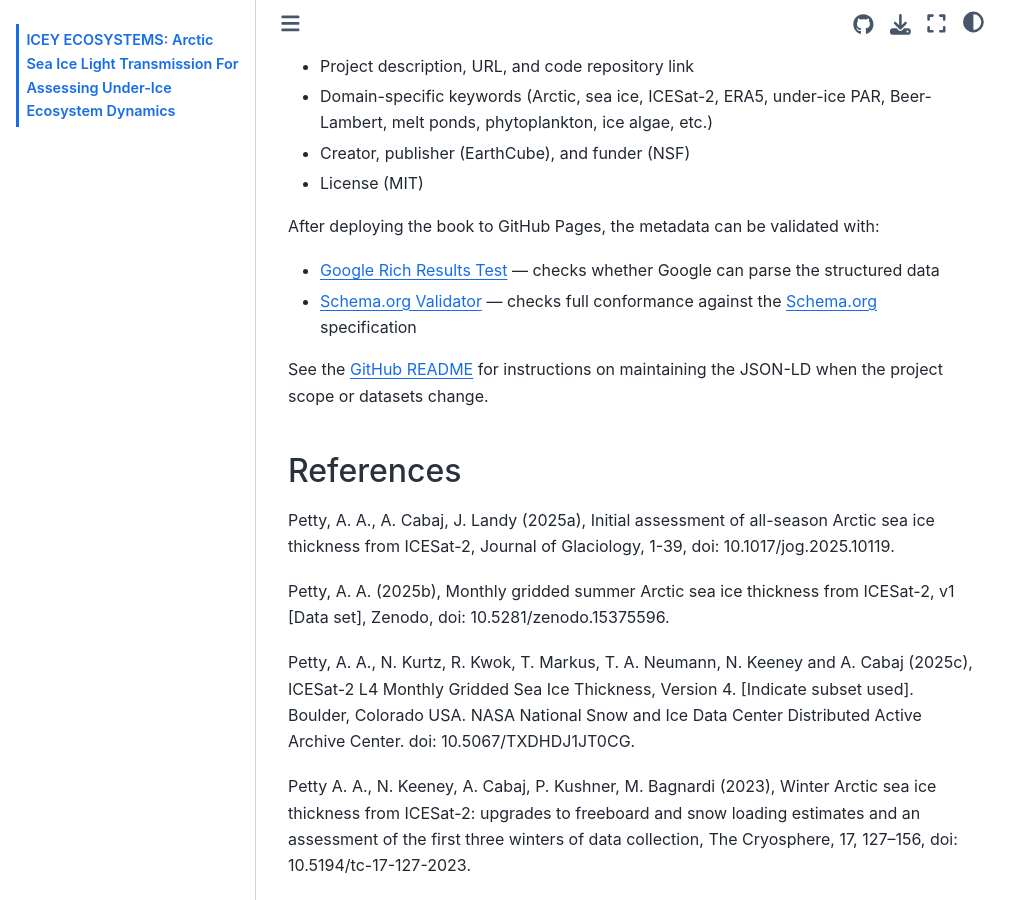
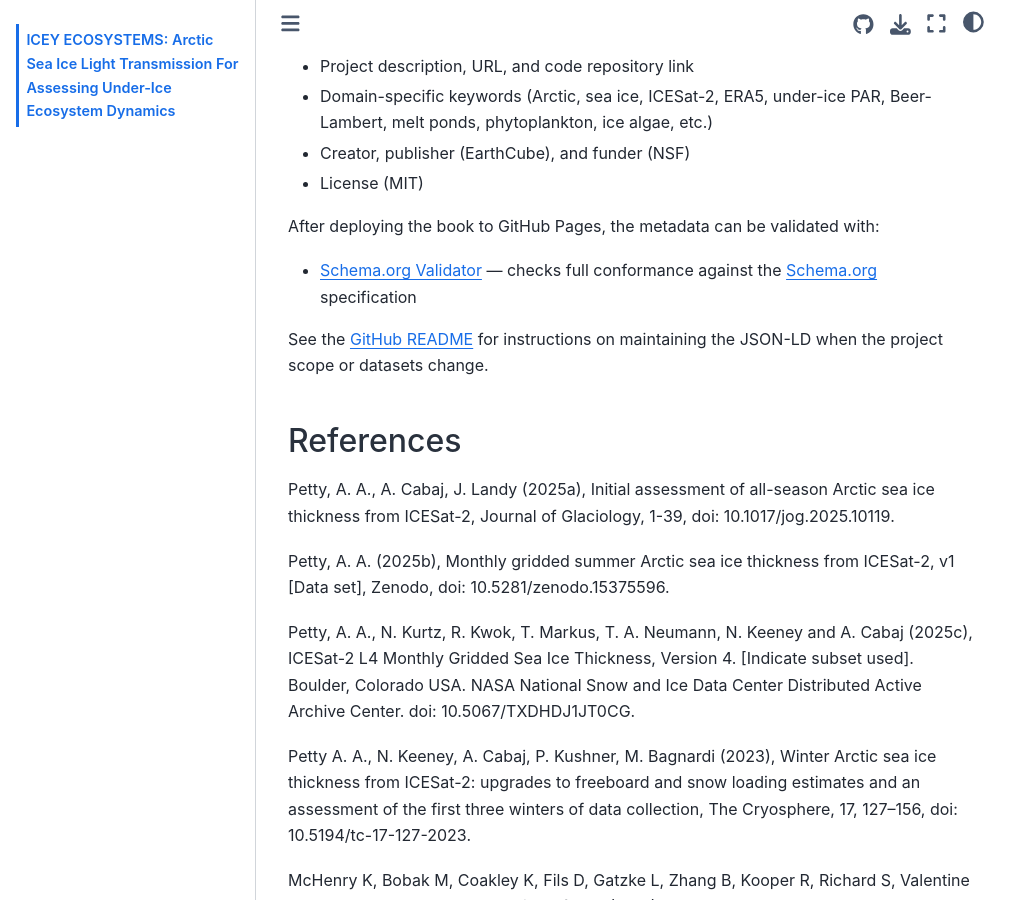
Before and after one commit to akpetty/icey_ecosystems, a Jupyter Book: the page built from content/0_home.md, in a window 1280 px wide and 900 px high, scrolled down 3245 px. Shown: the whole window, without its empty margins (0-1031 px from the left). Built offline with Jupyter Book 1.0.4 settings and Sphinx 7.4.7 and the Sphinx Book theme 1.1.4, drawn with Linux system fonts in a browser that asks for light colours; pages that are not in the unit, such as notebooks, are missing from menus.

Commit message:
updated names

```diff
--- a/content/0_home.md
+++ b/content/0_home.md
@@ -98,8 +98,6 @@ Every page of this Jupyter Book includes structured
 
 After deploying the book to GitHub Pages, the metadata can be validated with:
 
-- [Google Rich Results Test](https://search.google.com/test/rich-results) —
-  checks whether Google can parse the structured data
 - [Schema.org Validator](https://validator.schema.org/) — checks full
   conformance against the Schema.org specification
 
```
